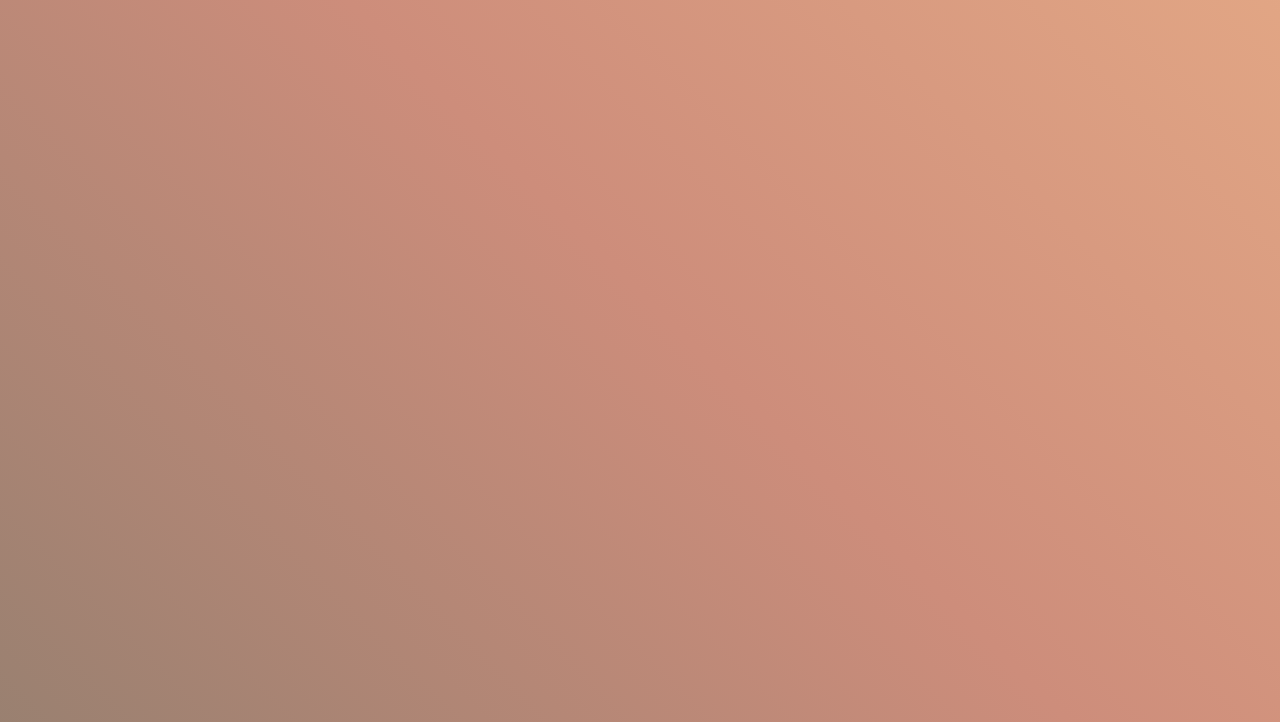
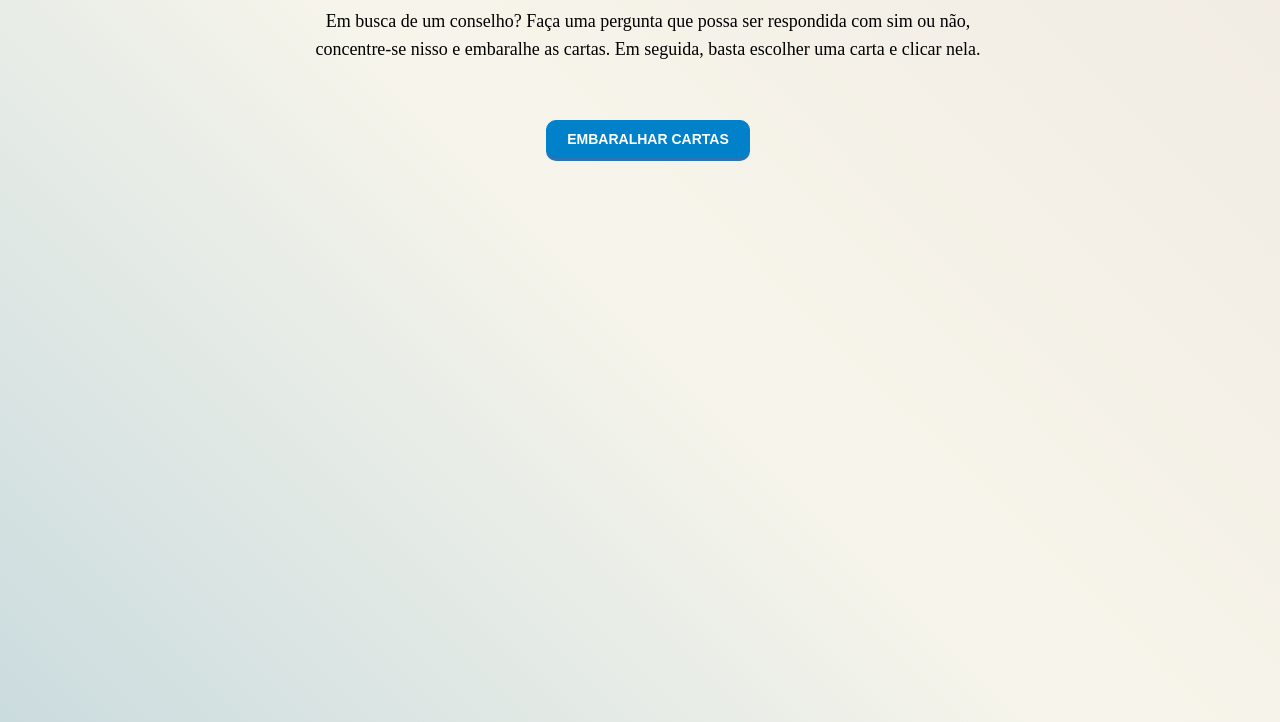
Before and after one commit to JehZucco/Tarot-do-sim-ou-nao, a plain HTML site: page index.html in a window 1280 px wide. Shown: the part 94-816 px from the top of the page. Drawn offline with Linux system fonts and the light colour scheme.

Commit message:
alteração background e add cabeçalho

```diff
--- a/index.html
+++ b/index.html
@@ -5,11 +5,20 @@
     <meta http-equiv="X-UA-Compatible" content="IE=edge">
     <meta name="viewport" content="width=device-width, initial-scale=1.0">
     <title>Tarot do Sim ou Não</title>
-	<link rel="stylesheet" type="text/css" href="style.css" media="screen" />
+    <link rel="stylesheet" type="text/css" href="style.css" media="screen" />
+
 </head>
 
 <body class="gradiente">
 
+    <div class="cabecalho">
+        <h1> Tarot do Sim ou Não <br></h1>
+
+        <p class="pCabecalho">Em busca de um conselho? Faça uma pergunta que possa ser respondida com sim ou não, <br>
+            concentre-se nisso e embaralhe as cartas. Em seguida, basta escolher uma carta e clicar nela.  <br></p>
+
+            <button class="botao01">embaralhar cartas</button>
+    </div>
 
 </body>
 </html>
--- a/style.css
+++ b/style.css
@@ -1,10 +1,8 @@
 .gradiente {
     display: flex;
-    align-items: center;
-    justify-content: center;
     height: 100vh;
     width: 100vw;
-    background: linear-gradient(45deg,#084177, #687466, #cd8d7b, #fbc490);
+    background: linear-gradient(45deg, #EAC7C7, #A0C3D2, #F7F5EB, #EAE0DA);
     background-size: 300% 300%;
     animation: colors 15s ease infinite;
 }
@@ -22,3 +20,37 @@
         background-position: 0% 50%;
     }
 }
+
+div.cabecalho {
+    display: inline-block;
+    margin: 1% auto;
+    text-align: center;
+}
+
+
+.pCabecalho {
+    font-size: 18px;
+    line-height: 1.6;
+}
+
+.botao01 {
+    background: #0081C9;
+    border: 1px solid #0081C9;
+    border-radius: 10px;
+    box-shadow: 0 3px 0#2C74B3;
+    color: #FFF;
+    font-size: 14px;
+    font-weight: bold;
+    text-align: center;
+    text-decoration: none;
+    text-transform: uppercase;
+    padding: 10px 20px;
+    position: relative;
+    margin: 1cm;
+    cursor: pointer;
+
+}
+.botao01:hover{
+    background: #2C74B3;
+    transform: scale(1.2);
+}
```
